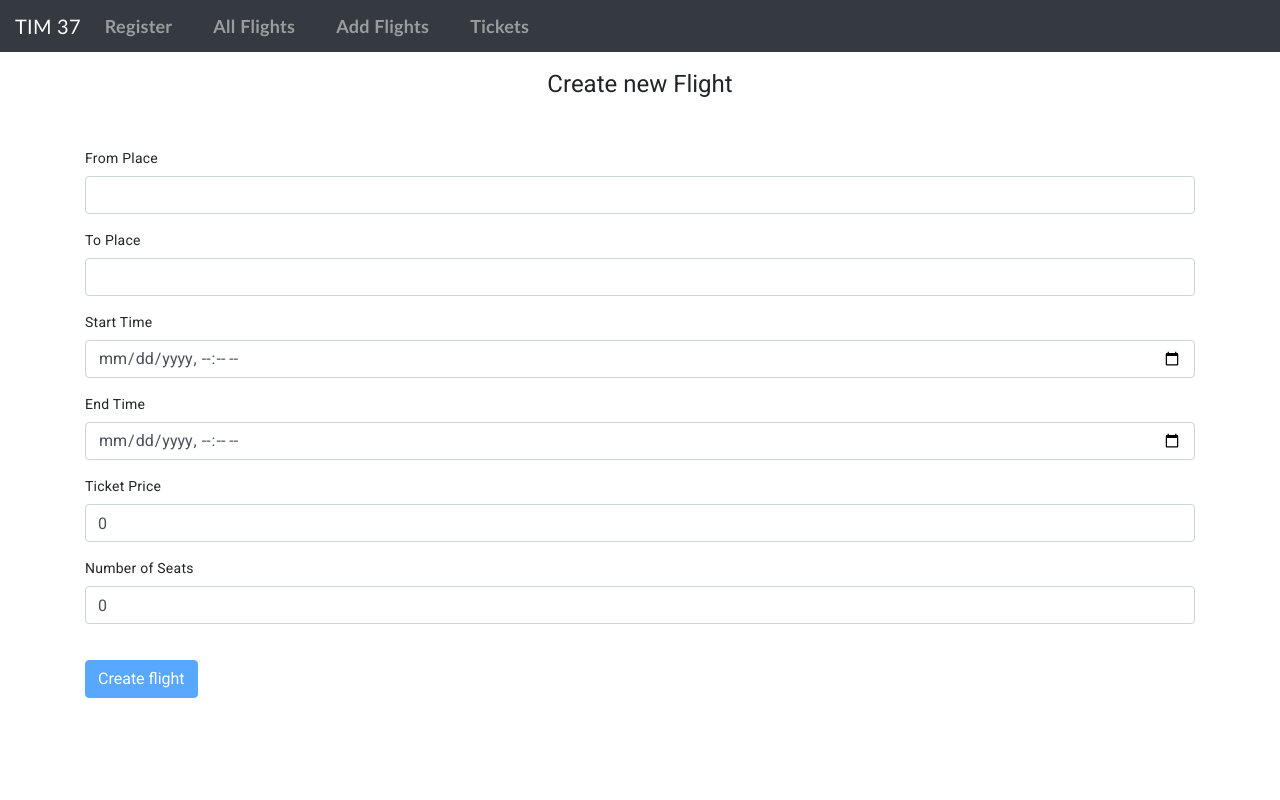
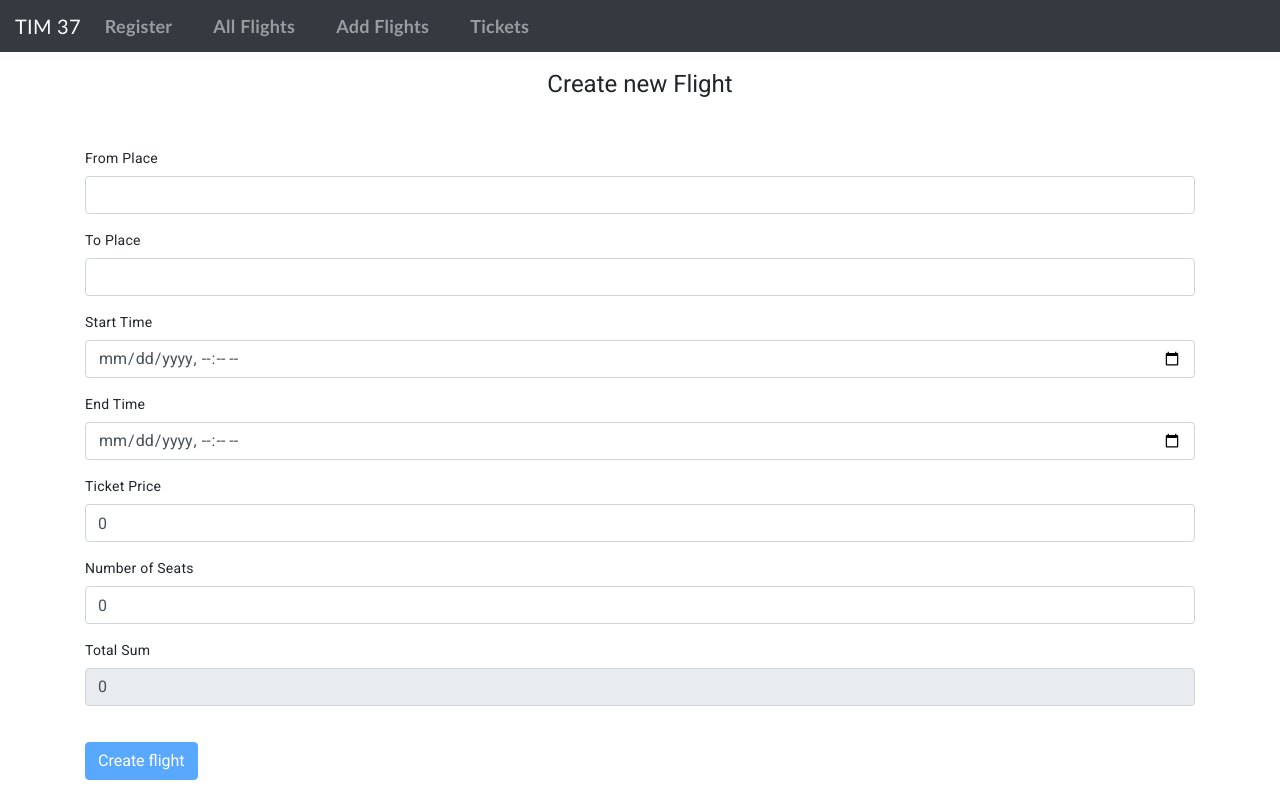
Before and after one commit to SaraJokic/XWSProjekat, an Angular app in the folder FlightsFrontend/FlightsFrontend/: page /flights/add in a window 1280 px wide. Built offline with nearby package versions, Linux system fonts and the light colour scheme.

Commit message:
small changes

```diff
--- a/FlightsFrontend/FlightsFrontend/src/app/components/add-flights/add-flights.component.html
+++ b/FlightsFrontend/FlightsFrontend/src/app/components/add-flights/add-flights.component.html
@@ -29,7 +29,11 @@
          class="form-control" id="numofseats"  name="numofseats"  rowspan="2" [(ngModel)]="numofseats" />
       </div>
 
-
+      <div class="form-group">
+        <label for="sum">Total Sum</label>
+        <label  onkeyup="if(this.value<0)this.value=1" onblur="if(this.value<0)this.value=1"
+         readonly  class="form-control" rowspan="2">{{racunaj(numofseats,ticketprice)}}</label>
+      </div>
 
       <br>
       <button
--- a/FlightsFrontend/FlightsFrontend/src/app/components/add-flights/add-flights.component.ts
+++ b/FlightsFrontend/FlightsFrontend/src/app/components/add-flights/add-flights.component.ts
@@ -9,7 +9,7 @@ import { FlightService } from 'src/services/flight.service';
   styleUrls: ['./add-flights.component.css']
 })
 
-export class AddFlightsComponent  {
+export class AddFlightsComponent  implements OnInit {
 
     fromplace:string='';
     toplace:string='';
@@ -17,10 +17,21 @@ export class AddFlightsComponent  {
     endtime?:Date;
     ticketprice:number=0;
     numofseats:number=0;
-    totalSum:any=this.numofseats*this.ticketprice;
 
 
+    tp:number=0;
+    ns:number=0;
 
+    totalSum:any=this.tp*this.ns;
+
+
+ngOnInit(): void {
+    this.racunaj(this.tp,this.ns );
+}
+
+racunaj(a: any, b:any){
+  return this.totalSum = a*b;
+}
 
     constructor(private flightService: FlightService, private router: Router) { }
 
--- a/FlightsFrontend/FlightsFrontend/src/app/components/all-flights/all-flights.component.html
+++ b/FlightsFrontend/FlightsFrontend/src/app/components/all-flights/all-flights.component.html
@@ -108,6 +108,11 @@
         <td  mat-cell *matCellDef="let element"> {{element.numofseats === 0 ? 'Not Available' : element.numofseats}} </td>
       </ng-container>
 
+      <ng-container matColumnDef="totalsum"  >
+        <th mat-header-cell *matHeaderCellDef mat-sort-header>Total Price </th>
+        <td  mat-cell *matCellDef="let element"> {{racunaj(element.ticketprice, element.numofseats) | currency }}</td>
+      </ng-container>
+
       <ng-container matColumnDef="Edit"  >
         <th mat-header-cell *matHeaderCellDef > Edit </th>
         <td mat-cell *matCellDef="let element">
--- a/FlightsFrontend/FlightsFrontend/src/app/components/all-flights/all-flights.component.ts
+++ b/FlightsFrontend/FlightsFrontend/src/app/components/all-flights/all-flights.component.ts
@@ -1,4 +1,4 @@
-import { AfterViewInit, Component, ViewChild } from '@angular/core';
+import { AfterViewInit, Component, OnInit, ViewChild } from '@angular/core';
 import { MatSort } from '@angular/material/sort';
 import { MatTableDataSource } from '@angular/material/table';
 import { Flights } from 'src/models/flight.model';
@@ -19,10 +19,10 @@ import { DialogService } from 'src/services/dialog.service';
   styleUrls: ['./all-flights.component.css'],
 })
 
-export class AllFlightsComponent implements AfterViewInit {
+export class AllFlightsComponent implements AfterViewInit, OnInit {
 
 
-  displayedColumns:string[] = ['fromplace','toplace', 'starttime','endtime','ticketprice','numofseats', 'Edit', 'Delete', 'Buy'];
+  displayedColumns:string[] = ['fromplace','toplace', 'starttime','endtime','ticketprice','numofseats', 'totalsum', 'Edit', 'Delete', 'Buy'];
   flights = new MatTableDataSource<Flights[]>;
 
 
@@ -32,9 +32,13 @@ export class AllFlightsComponent implements AfterViewInit {
   public izabran : any ;
   fromPlace='';
   toPlace='';
-  numOFSEATS:any;
+  tp:number=0;
+  ns:number=0;
   fromDate:any;
   toDate:any;
+
+  totalSum:any=this.tp*this.ns;
+
 
   allFlights : Array<Flights> = new Array
   isAdmin = false ;
@@ -42,9 +46,6 @@ export class AllFlightsComponent implements AfterViewInit {
   endPlace: string = "";
   startDate: Date | undefined;
   endDate : Date | undefined;
-
-
-
 
   @ViewChild(MatSort)
   sort: MatSort = new MatSort;
@@ -55,6 +56,15 @@ export class AllFlightsComponent implements AfterViewInit {
     this.flights.sort = this.sort;
 
   }
+
+  ngOnInit(): void {
+    this.racunaj(this.tp,this.ns);
+}
+
+racunaj(a: any, b:any){
+  return this.totalSum = a*b;
+}
+
 
   constructor(private flightService: FlightService, private ticketservice: TicketService,
     private dialogService: DialogService) { }
--- a/FlightsFrontend/FlightsFrontend/src/app/components/buy-ticket-dialog/buy-ticket-dialog.component.html
+++ b/FlightsFrontend/FlightsFrontend/src/app/components/buy-ticket-dialog/buy-ticket-dialog.component.html
@@ -32,6 +32,6 @@
             You cannot exceed the maximum number of seats available.
           </mat-error>
       </label>
-      <button type="submit"m mat-raised-button [disabled]="numTickets <= 0 || numTickets > (data.numofseats ?? 0)">Buy Tickets</button>
+      <button type="submit"   mat-raised-button [disabled]="numTickets <= 0 || numTickets > (data.numofseats ?? 0)">Buy Tickets</button>
     </form>
   </div>
--- a/FlightsFrontend/FlightsFrontend/src/app/components/buy-ticket-dialog/buy-ticket-dialog.component.ts
+++ b/FlightsFrontend/FlightsFrontend/src/app/components/buy-ticket-dialog/buy-ticket-dialog.component.ts
@@ -1,8 +1,12 @@
 import { HttpErrorResponse } from '@angular/common/http';
-import { Component, OnInit, Inject } from '@angular/core';
-import { MAT_DIALOG_DATA } from '@angular/material/dialog';
+import { Component, OnInit, Inject, ViewChild } from '@angular/core';
+import { MAT_DIALOG_DATA, MatDialog } from '@angular/material/dialog';
+import { MatSort } from '@angular/material/sort';
+import { MatTableDataSource } from '@angular/material/table';
+import { Router } from '@angular/router';
 import { Flights } from 'src/models/flight.model';
 import { Ticket } from 'src/models/ticket';
+import { FlightService } from 'src/services/flight.service';
 import { TicketService } from 'src/services/ticket.service';
 
 @Component({
@@ -10,9 +14,13 @@ import { TicketService } from 'src/services/ticket.service';
   templateUrl: './buy-ticket-dialog.component.html',
   styleUrls: ['./buy-ticket-dialog.component.css']
 })
+
 export class BuyTicketDialogComponent implements OnInit {
 
-  constructor(@Inject(MAT_DIALOG_DATA) public data: Flights, private ticketService: TicketService) { }
+  constructor(@Inject(MAT_DIALOG_DATA) public data: Flights, private ticketService: TicketService, private router: Router, private dialog:MatDialog) { }
+
+  flights = new MatTableDataSource<Flights[]>;
+
 
   numTickets: number = 1;
   flight: Flights ={
@@ -28,6 +36,10 @@ export class BuyTicketDialogComponent implements OnInit {
   ngOnInit(): void {
     console.log(this.data)
   }
+
+  @ViewChild(MatSort)
+  sort: MatSort = new MatSort;
+
   buyTicket(){
     const newTicket: Ticket = {
       userid: "6426f65971b16d7d27fe5bb8",
@@ -38,6 +50,8 @@ export class BuyTicketDialogComponent implements OnInit {
     this.ticketService.add(newTicket).subscribe(
       (data) => {
         alert("Success!");
+        this.dialog.closeAll();
+        this.reloadCurrentRoute();
       },
       (error: HttpErrorResponse) => {
         alert(error.message);
@@ -45,4 +59,13 @@ export class BuyTicketDialogComponent implements OnInit {
     )
   }
 
+
+  reloadCurrentRoute() {
+    let currentUrl = this.router.url;
+    this.router.navigateByUrl('/', {skipLocationChange: true}).then(() => {
+        this.router.navigate([currentUrl]);
+    });
 }
+
+
+}
--- a/FlightsFrontend/FlightsFrontend/src/app/components/update-flights/update-flights.component.html
+++ b/FlightsFrontend/FlightsFrontend/src/app/components/update-flights/update-flights.component.html
@@ -1,3 +1,5 @@
+
+<h1 class="text-center mb-5">Update Flight</h1>
 
 
 <div *ngIf="viewMode; else editable">
@@ -43,7 +45,6 @@
 
   <ng-template #editable>
     <div *ngIf="currentFlight.id" class="edit-form">
-      <h4> Update Flight</h4>
       <form>
         <div class="form-group">
           <label for="fromplace">From place</label>
@@ -92,19 +93,19 @@
           />
         </div>
         <div class="form-group">
-          <label for="points">Ticket Price</label>
+          <label for="s">Ticket Price</label>
           <input
             type="number"
             min="1" onkeyup="if(this.value<0)this.value=1" onblur="if(this.value<0)this.value=1"
             class="form-control"
-            id="points"
+            id="s"
             [(ngModel)]="currentFlight.ticketprice"
-            name="points"
+            name="s"
 
           />
         </div>
         <div class="form-group">
-            <label for="points">Number Of Seats</label>
+            <label for="points">Number OfSeats</label>
             <input
               type="number"
               min="1" onkeyup="if(this.value<0)this.value=1" onblur="if(this.value<0)this.value=1"
@@ -115,8 +116,16 @@
 
             />
           </div>
+          <div class="form-group">
+            <label for="sum">Total Sum</label>
+            <label readonly  onkeydown="if(this.value<0)this.value=1" onblur="if(this.value<0)this.value=1"
+            class="form-control" rowspan="2">{{racunaj(currentFlight.numofseats, currentFlight.ticketprice)}}</label>
+          </div>
+
+
       </form>
 
+      <br>
 
       <button [disabled]="!currentFlight.fromplace || !currentFlight.toplace || !currentFlight.starttime || !currentFlight.endtime"
         type="submit"
--- a/FlightsFrontend/FlightsFrontend/src/app/components/update-flights/update-flights.component.ts
+++ b/FlightsFrontend/FlightsFrontend/src/app/components/update-flights/update-flights.component.ts
@@ -26,9 +26,13 @@ export class UpdateFlightsComponent implements OnInit {
     ticketprice:0,
   };
 
+  tp:number=0;
+  ns:number=0;
+
   message = '';
   starttime?:Date;
 
+  totalSum:any=this.ns*this.tp;
 
   constructor(private flightService: FlightService, private router: Router, private route: ActivatedRoute,) { }
 
@@ -36,9 +40,16 @@ export class UpdateFlightsComponent implements OnInit {
     if (!this.viewMode) {
       this.message = '';
       this.getFlightID(this.route.snapshot.params["id"]);
+      this.racunaj(this.ns,this.tp );
     }
 
   }
+
+
+
+racunaj(a: any, b:any){
+  return this.totalSum = a*b;
+}
 
 
   getFlightID(id: string): void {
```
